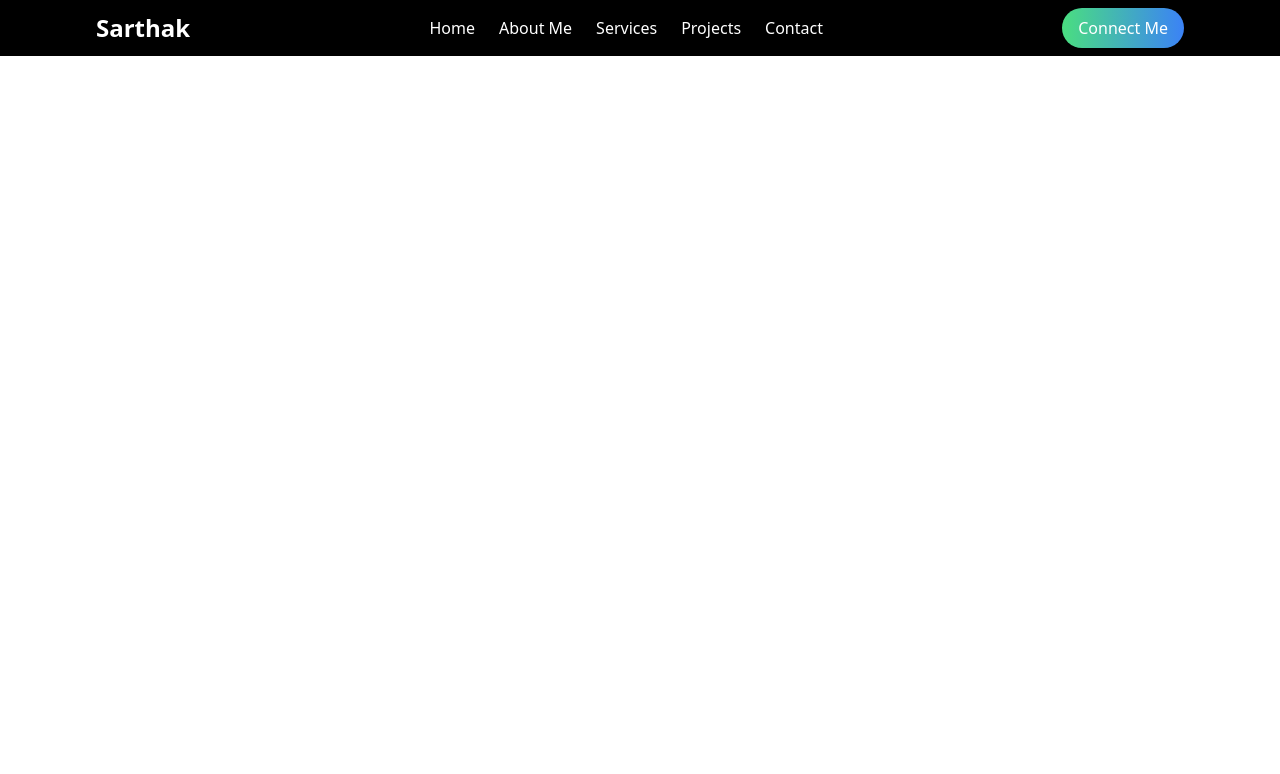
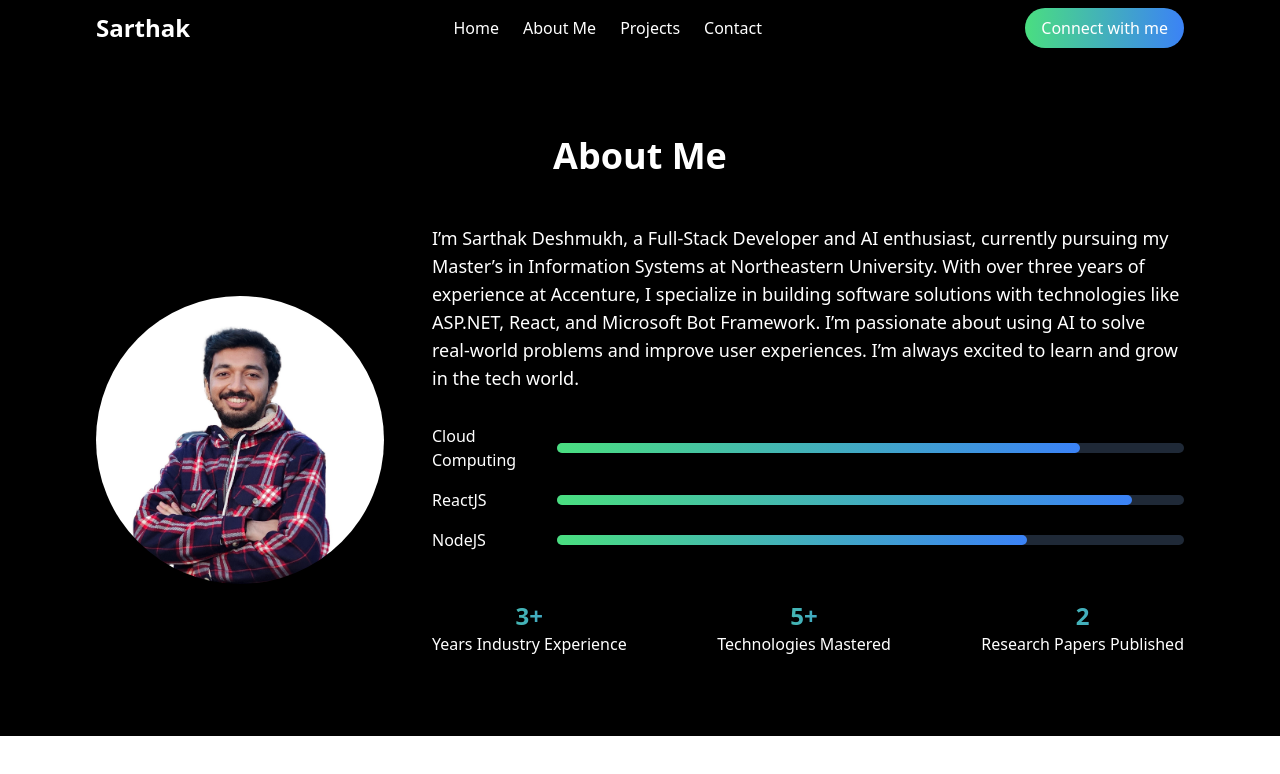
Before and after one commit to sarthak-wq/portfolio, a React (Vite) app: page / in a window 1280 px wide. Shown: the top 774 px of the page. Built offline with nearby package versions, Linux system fonts and the light colour scheme.

Commit message:
Added AboutMe section

```diff
--- a/src/App.tsx
+++ b/src/App.tsx
@@ -1,11 +1,13 @@
 import './App.css'
 import Navbar from './components/Navbar'
+import About from './components/About'
 
 function App() {
 
   return (
   <div>
     <Navbar/>
+    <About/>
   </div>
   )
 }
--- /dev/null
+++ b/src/components/About.tsx
@@ -0,0 +1,84 @@
+import React from "react";
+import MyPhoto from "../assets/mypic.jpg";
+
+const About: React.FC = () => {
+  return (
+    <div className="bg-black text-white py-20" id="about">
+      <div className="container mx-auto px-8 md:px-16 lg:px-24">
+        <h2 className="text-4xl font-bold text-center mb-12">About Me</h2>
+        <div className="flex flex-col md:flex-row items-center md:space-x-12">
+          <img
+            src={MyPhoto}
+            alt="About Me"
+            className="w-72 h-72 rounded-full object-cover mb-8 md:mb-0"
+          />
+          <div className="flex-1">
+            <p className="text-lg mb-8">
+            I’m Sarthak Deshmukh, a Full-Stack Developer and AI enthusiast, currently pursuing my Master’s in Information Systems at Northeastern University. With over three years of experience at Accenture, I specialize in building software solutions with technologies like ASP.NET, React, and Microsoft Bot Framework. I’m passionate about using AI to solve real-world problems and improve user experiences. I’m always excited to learn and grow in the tech world.
+            </p>
+            <div className="space-y-4">
+              <div className="flex items-center">
+                <label htmlFor="htmlandcss" className="w-2/12">
+                  Cloud Computing
+                </label>
+                <div className="grow bg-gray-800 rounded-full h-2.5">
+                  <div
+                    className="bg-gradient-to-r from-green-400 to-blue-500 h-2.5 rounded-full
+                    transform transition-transform duration-300 hover:scale-105 w-10/12"
+                  ></div>
+                </div>
+              </div>
+              <div className="flex items-center">
+                <label htmlFor="reactjs" className="w-2/12">
+                  ReactJS
+                </label>
+                <div className="grow bg-gray-800 rounded-full h-2.5">
+                  <div
+                    className="bg-gradient-to-r from-green-400 to-blue-500 h-2.5 rounded-full
+                    transform transition-transform duration-300 hover:scale-105 w-11/12"
+                  ></div>
+                </div>
+              </div>
+              <div className="flex items-center">
+                <label htmlFor="nodejs" className="w-2/12">
+                  NodeJS
+                </label>
+                <div className="grow bg-gray-800 rounded-full h-2.5">
+                  <div
+                    className="bg-gradient-to-r from-green-400 to-blue-500 h-2.5 rounded-full
+                    transform transition-transform duration-300 hover:scale-105 w-9/12"
+                  ></div>
+                </div>
+              </div>
+            </div>
+            <div className="mt-12 flex justify-between text-center">
+              <div>
+                <h3 className="text-2xl font-bold text-transparent bg-clip-text
+                bg-gradient-to-r from-green-400 to-blue-500">
+                  3+
+                </h3>
+                <p>Years Industry Experience</p>
+              </div>
+              <div>
+                <h3 className="text-2xl font-bold text-transparent bg-clip-text
+                bg-gradient-to-r from-green-400 to-blue-500">
+                  5+
+                </h3>
+                <p>Technologies Mastered</p>
+              </div>
+              <div>
+                <h3 className="text-2xl font-bold text-transparent bg-clip-text
+                bg-gradient-to-r from-green-400 to-blue-500">
+                  2
+                </h3>
+                <p>Research Papers Published</p>
+              </div>
+            </div>
+          </div>
+        </div>
+      </div>
+    </div>
+  );
+};
+
+export default About;
--- a/src/components/Navbar.tsx
+++ b/src/components/Navbar.tsx
@@ -8,12 +8,11 @@ const Navbar: React.FC = () => {
             <div className='space-x-6'>
                 <a href="#home" className='hover:text-gray-400'>Home</a>
                 <a href="#about" className='hover:text-gray-400'>About Me</a>
-                <a href="#service" className='hover:text-gray-400'>Services</a>
                 <a href="#project" className='hover:text-gray-400'>Projects</a>
                 <a href="#contact" className='hover:text-gray-400'>Contact</a>
             </div>
             <button className='bg-gradient-to-r from-green-400 to-blue-500 text-white hidden md:inline
-            transform transition-transform duration-300 hover:scale-105 px-4 py-2 rounded-full'>Connect Me</button>
+            transform transition-transform duration-300 hover:scale-105 px-4 py-2 rounded-full'>Connect with me</button>
         </div>
     </nav>
   );
```
Also changed, not shown: src/assets/mypic.jpg (added).
